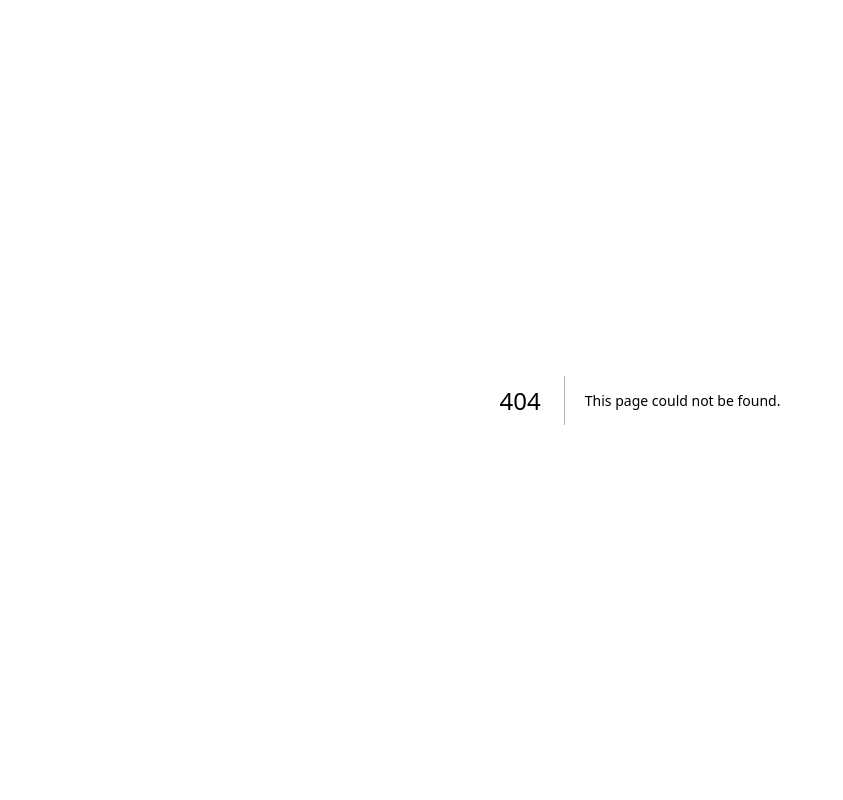
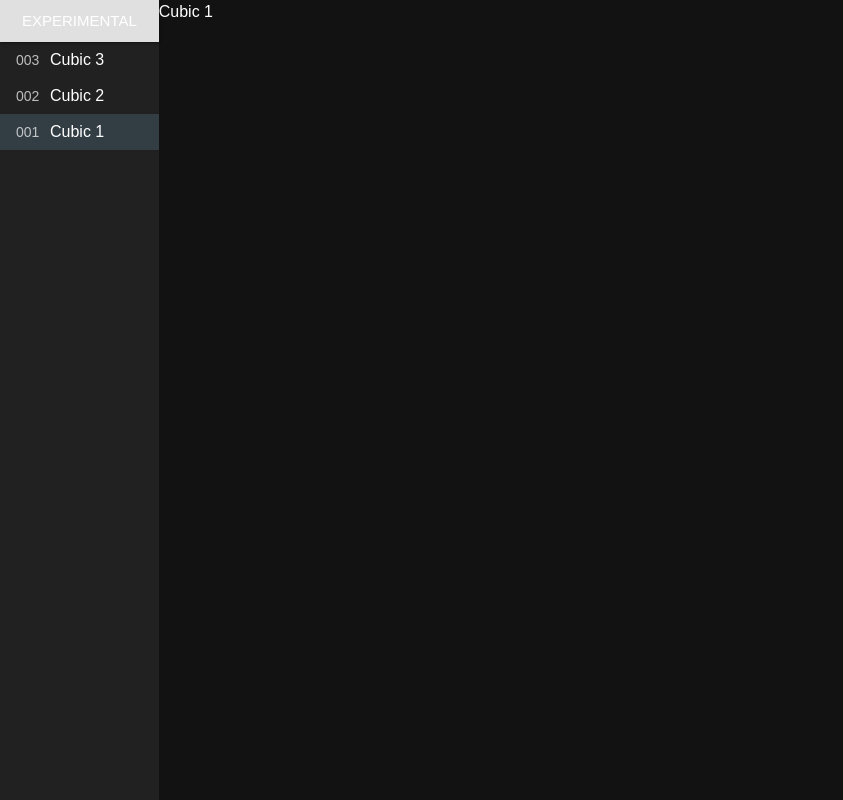
Before and after one commit to Emroni/experimental, a Next.js app: page /cubic/1 in a window 1280 px wide. Before the commit this address had no page. Shown: the whole page, without its empty margins (0-843 px from the left). Built offline with nearby package versions, Linux system fonts and the light colour scheme.

Commit message:
Add pages and Sidebar navigation

```diff
--- /dev/null
+++ b/src/@types/common.d.ts
@@ -0,0 +1,4 @@
+interface Experiment {
+    path: string;
+    title: string;
+}
--- /dev/null
+++ b/src/app/cubic/1/page.tsx
@@ -0,0 +1,5 @@
+export default function Cubic1() {
+
+    return <div>Cubic 1</div>;
+
+}
--- /dev/null
+++ b/src/app/cubic/2/page.tsx
@@ -0,0 +1,5 @@
+export default function Cubic2() {
+
+    return <div>Cubic 2</div>;
+
+}
--- /dev/null
+++ b/src/app/cubic/3/page.tsx
@@ -0,0 +1,5 @@
+export default function Cubic3() {
+
+    return <div>Cubic 3</div>;
+
+}
--- a/src/app/layout.tsx
+++ b/src/app/layout.tsx
@@ -1,4 +1,6 @@
+import { Sidebar } from '@/components';
 import { ThemeProvider } from '@/contexts/Theme/Theme';
+import { Box } from '@mui/material';
 import type { Metadata } from 'next';
 
 export const metadata: Metadata = {
@@ -23,11 +25,14 @@ export const metadata: Metadata = {
 export default function RootLayout({ children }: Readonly<{ children: React.ReactNode }>) {
 
     return <html lang="en">
-        <body>
-            <ThemeProvider>
-                {children}
-            </ThemeProvider>
-        </body>
+        <ThemeProvider>
+            <Box component="body" display="flex" height="100vh">
+                <Sidebar />
+                <Box component="main" flex={1}>
+                    {children}
+                </Box>
+            </Box>
+        </ThemeProvider>
     </html>;
 
 }
--- /dev/null
+++ b/src/components/Sidebar/Sidebar.tsx
@@ -0,0 +1,29 @@
+'use client';
+import { experiments } from '@/setup';
+import { Box, Button, ListItemText, MenuItem, MenuList } from '@mui/material';
+import NextLink from 'next/link';
+import { usePathname } from 'next/navigation';
+
+export default function Sidebar() {
+
+    const pathname = usePathname();
+
+    return <Box bgcolor="grey.900" component="nav" display="flex" flexDirection="column" height="100vh">
+        <Button color="inherit" href="/" LinkComponent={NextLink} size="large" variant="contained">
+            Experimental
+        </Button>
+        <Box flex={1} sx={{ overflowY: 'auto' }}>
+            <MenuList disablePadding>
+                {experiments.map((experiment, index) => (
+                    <MenuItem component={NextLink} href={experiment.path} key={index} selected={experiment.path === pathname}>
+                        <ListItemText
+                            primary={experiment.title}
+                            secondary={(experiments.length - index).toString().padStart(3, '0')}
+                        />
+                    </MenuItem>
+                ))}
+            </MenuList>
+        </Box>
+    </Box>;
+
+}
--- /dev/null
+++ b/src/components/index.tsx
@@ -0,0 +1 @@
+export { default as Sidebar } from './Sidebar/Sidebar';
--- /dev/null
+++ b/src/setup/experiments.ts
@@ -0,0 +1,14 @@
+export const experiments: Experiment[] = [
+    {
+        title: 'Cubic 3',
+        path: '/cubic/3',
+    },
+    {
+        title: 'Cubic 2',
+        path: '/cubic/2',
+    },
+    {
+        title: 'Cubic 1',
+        path: '/cubic/1',
+    },
+];
--- a/src/setup/index.ts
+++ b/src/setup/index.ts
@@ -1 +1,2 @@
+export * from './experiments';
 export * from './theme';
--- a/src/setup/theme.ts
+++ b/src/setup/theme.ts
@@ -2,6 +2,29 @@ import '@fontsource-variable/work-sans';
 import { createTheme } from '@mui/material';
 
 export const theme = createTheme({
+    components: {
+        MuiButton: {
+            styleOverrides: {
+                sizeLarge: {
+                    borderRadius: 0,
+                },
+            },
+        },
+        MuiListItemText: {
+            styleOverrides: {
+                multiline: {
+                    alignItems: 'center',
+                    display: 'flex',
+                    flexDirection: 'row-reverse',
+                    justifyContent: 'flex-end',
+                    gap: 4,
+                },
+                secondary: {
+                    width: 30,
+                },
+            },
+        },
+    },
     palette: {
         mode: 'dark',
     },
```
